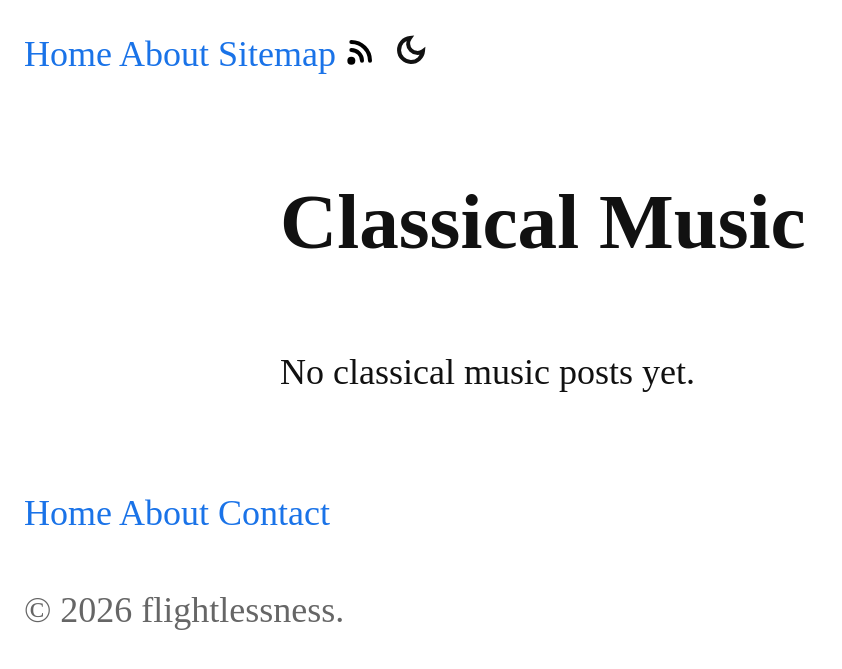
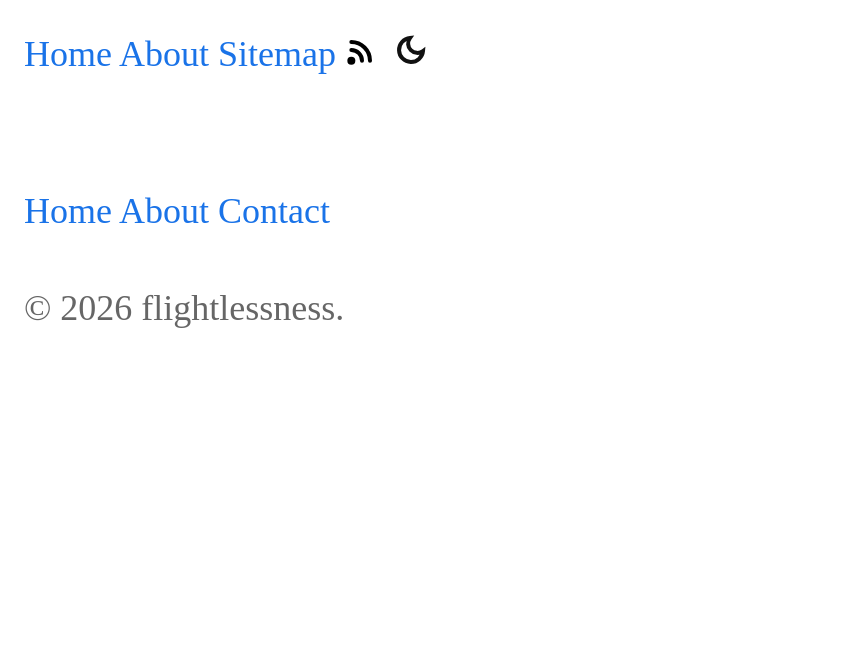
Before and after one commit to flightlessness/flightlessness.github.io, a Jekyll site: the page built from music/classical/index.md, in a window 1280 px wide. Shown: the top 669 px of the page, without its empty margins (0-842 px from the left). Built offline with Jekyll 4.4.1, drawn with Linux system fonts in a browser that asks for light colours.

Commit message:
Update index.md

```diff
--- a/music/classical/index.md
+++ b/music/classical/index.md
@@ -3,21 +3,3 @@ layout: default
 title: Classical Music
 permalink: /music/classical/
 ---
-
-<h1>{{ page.title }}</h1>
-
-{% assign posts = site.categories.classical %}
-
-{% if posts and posts != empty %}
-  {% assign posts = posts | sort: "date" | reverse %}
-  <ul class="post-list">
-    {% for post in posts %}
-      <li>
-        <a href="{{ post.url }}">{{ post.title }}</a>
-        <small>{{ post.date | date: "%b %-d, %Y" }}</small>
-      </li>
-    {% endfor %}
-  </ul>
-{% else %}
-  <p>No classical music posts yet.</p>
-{% endif %}
```
